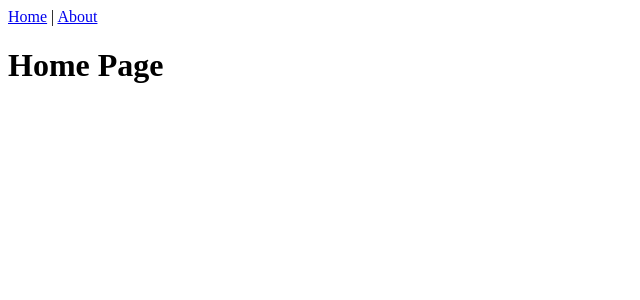
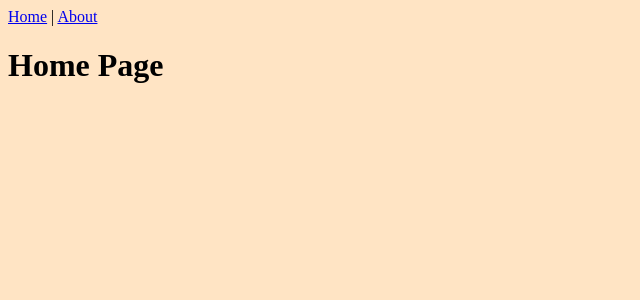
Before and after one commit to LefterijaT/advanced-todo, a Vue app: page /#/ in a window 1280 px wide. Shown: the top 300 px of the page, without its empty margins (0-640 px from the left). Built offline with nearby package versions, Linux system fonts and the light colour scheme.

Commit message:
created styles

```diff
--- /dev/null
+++ b/src/assets/styles/app.scss
@@ -0,0 +1,5 @@
+@import "variables";
+
+body{
+  background: bisque;
+}
--- a/src/main.ts
+++ b/src/main.ts
@@ -2,6 +2,7 @@ import Vue from "vue";
 import App from "./App.vue";
 import router from "./router";
 import store from "./store";
+import "@/assets/styles/app.scss";
 
 Vue.config.productionTip = false;
 
```
Also changed, not shown: src/assets/styles/variables.scss (added).
